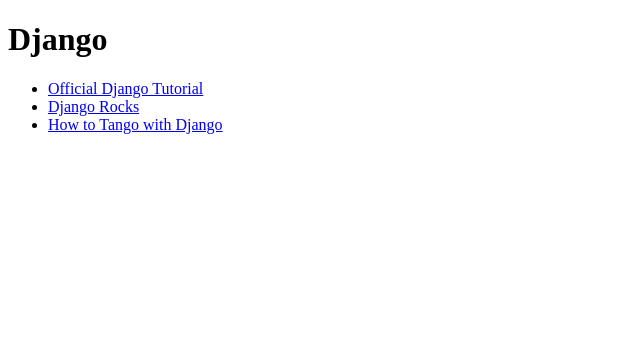
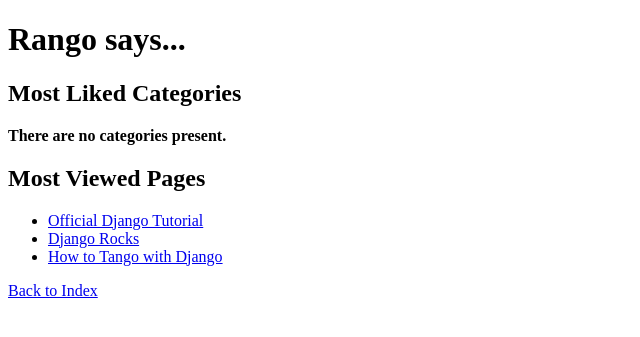
Before and after one commit to jeanjoellevillanueva/mico-training, a Django app: page /rango/category/django/ in a window 1280 px wide. Shown: the top 337 px of the page, without its empty margins (0-640 px from the left). Run offline with Django 5.2, Linux system fonts and the light colour scheme; data comes from the database, SQL or seed files in the repository; both versions use the stored data as it was after the commit.

Commit message:
Chapter 6 exercise

```diff
--- a/rango/templates/rango/category.html
+++ b/rango/templates/rango/category.html
@@ -4,21 +4,41 @@
         <title>Rango</title>
     </head>
     <body>
+        <h1>Rango says...</h1>
         <div>
-        {% if category %}
-            <h1>{{ category.name }}</h1>
+            <h2>Most Liked Categories</h2>
+
+            {% if categories %}
+                <ul>
+                    {% for category in categories %}
+                        <li>
+                            <a href="{% url 'rango:show_category' category.slug %}">
+                                {{ category.name }}
+                            </a>
+                        </li>
+                    {% endfor %}
+                </ul>
+            {% else %}
+                <strong>There are no categories present.</strong>
+            {% endif %}
+        </div>
+
+        <div>
+            <h2>Most Viewed Pages</h2>
+
             {% if pages %}
                 <ul>
                     {% for page in pages %}
-                <li><a href="{{ page.url }}">{{ page.title }}</a></li>
+                        <li>
+                            <a href="{{ page.url }}">{{ page.title }}</a>
+                        </li>
                     {% endfor %}
                 </ul>
             {% else %}
                 <strong>No pages currently in category.</strong>
             {% endif %}
-        {% else %}
-            <strong>The specified category does not exist.</strong>
-        {% endif %}
          </div>
     </body>
 </html>
+
+<a href="{% url 'rango:index' %}">Back to Index</a>
--- a/rango/views.py
+++ b/rango/views.py
@@ -37,16 +37,19 @@ def show_category(request, category_name_slug):
 
 # Remember that the index() function is responsible for the main page view.
 def index(request):
-    # set up the context dictionary with our bold message.
-    context_dict = {'aboldmessage': "Crunchy, creamy, cookie, candy, cupcake!"}
 
     # Query the database for a list of ALL categories currently stored.
     # Order the categories by the number of likes in descending order.
     # Retrieve the top 5 only -- or all if less than 5.
     category_list = Category.objects.order_by('-likes')[:5]
+    page_list = Page.objects.order_by('-views')[:5]
     # Place the list in our context_dict dictionary (with our boldmessage!)
     # that will be passed to the template engine.
-    context_dict['categories'] = category_list
+    context_dict = {
+        'categories': category_list,
+        'pages': page_list
+    }
+
     # Render the response and send it back!
     return render(request, 'rango/index.html', context=context_dict)
 
```
Also changed, not shown: populate_rango.py (+16 -10 lines), db.sqlite3. Lines whose indentation alone changed are shown as unchanged.
